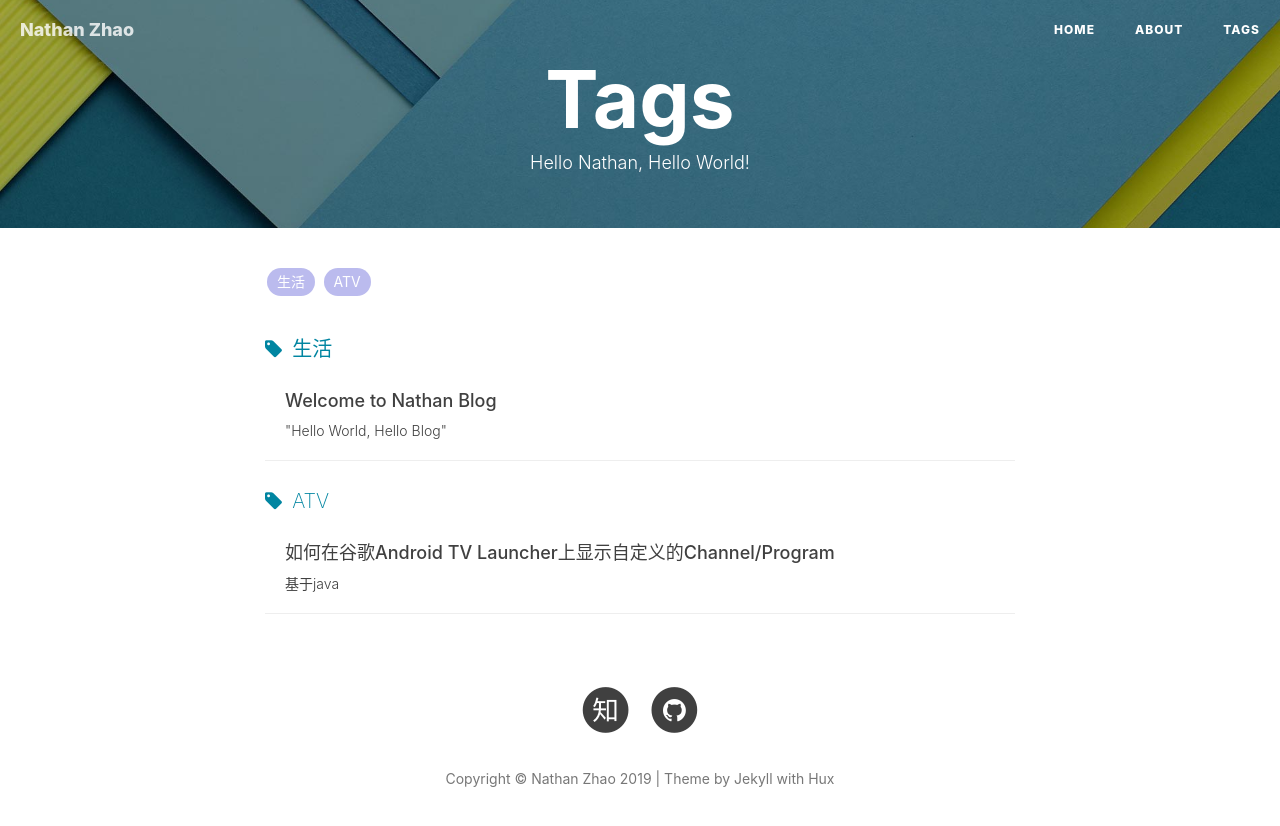
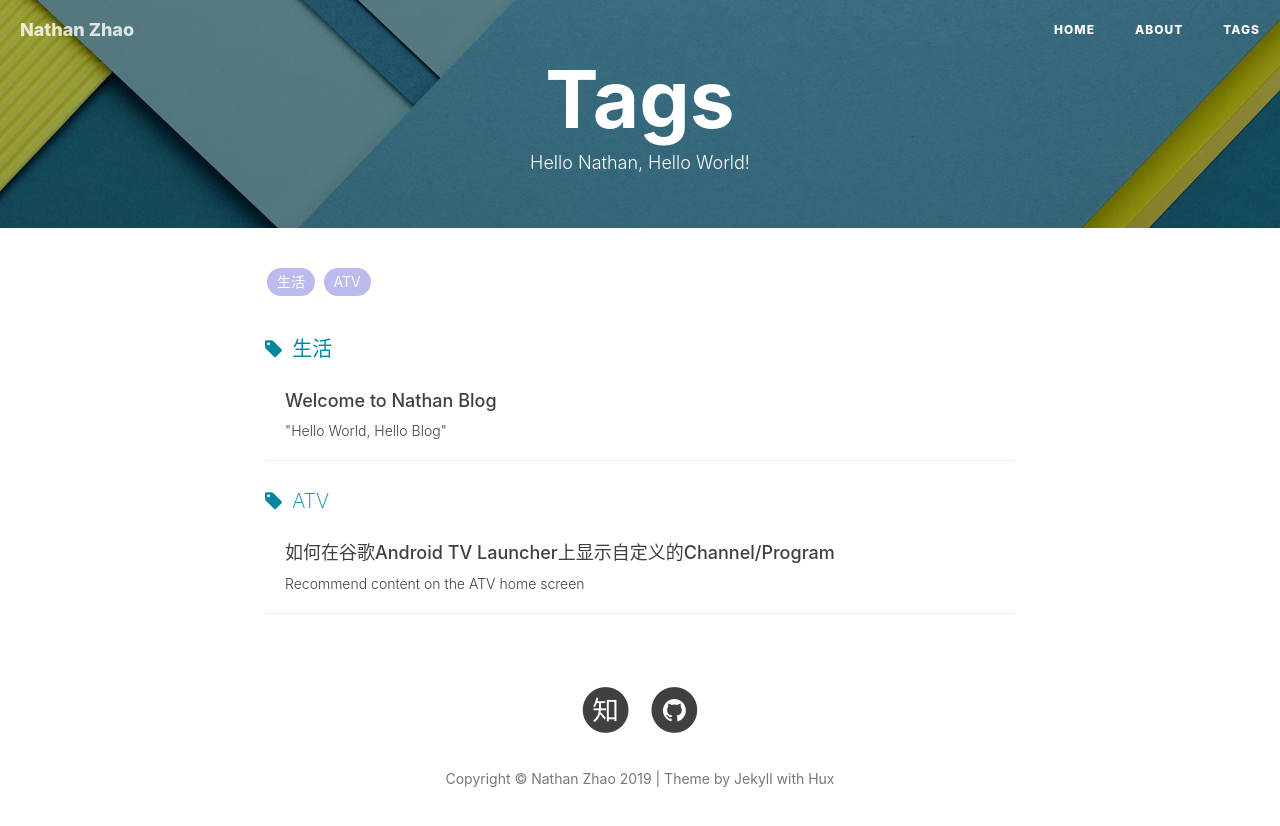
Before and after one commit to Nathan-Feng/Nathan-Feng.github.io, a Jekyll site: the page built from tags.html, in a window 1280 px wide. Shown: the top 826 px of the page. Built offline with Jekyll 4.4.1, drawn with Linux system fonts in a browser that asks for light colours; nearby versions of some CDN libraries; comment, search, counter and statistics services are not loaded.

Commit message:
fix some showing error

```diff
--- a/_posts/2019-12-11-ATV-Channel.md
+++ b/_posts/2019-12-11-ATV-Channel.md
@@ -1,13 +1,14 @@
 ---
 layout:     post
 title:      " 如何在谷歌Android TV Launcher上显示自定义的Channel/Program"
-subtitle:   " 基于java "
+subtitle:   " Recommend content on the ATV home screen "
 author:     "Nathan"
 tags:
     - ATV
 ---
 
-> 如何在谷歌Android TV Launcher上显示自定义的ChannelProgram（基于java）
+
+
 ### 前言
 
 ---
@@ -113,19 +114,17 @@
 
 
 
-
-
 **Channel 部分总结一下：**
 
 `channels`这个表中需要关注几个选项有：
 
-	- package_name ：应用的包名
-	- type：默认都一样
-	- display_name ：显示Channel名称
-	- app_link_intent_uri :当点击左边应用图标时会启动一个intent，打开应用
-	- logo ：应用的图标
+- `package_name` ：应用的包名
+- `type`：默认都一样
+- `display_name` ：显示Channel名称
+- `app_link_intent_uri` :当点击左边应用图标时会启动一个intent，打开应用
+- `logo` ：应用的图标
 
-### 关于Program说明
+关于Program说明
 
 书接上回：再看`preview_programs`这个表：顾名思义，就是预览program的地方,
 
@@ -260,9 +259,9 @@
 
 **步骤4**：把步骤3得到的uri，设置给`PreviewProgram`的`setPosterArtUri`即可
 
+其他还有用户交互部分，直接看[官网介绍](https://developer.android.google.cn/training/tv/discovery/recommendations-channel#android_tv_home_screen_events)即可
 
 
-其他还有用户交互部分，直接看[官网介绍](https://developer.android.google.cn/training/tv/discovery/recommendations-channel#android_tv_home_screen_events)即可
 
 ## 总结
 
```
Also changed, not shown: other parts of _posts/2019-12-11-ATV-Channel.md (+4 -4 lines).
